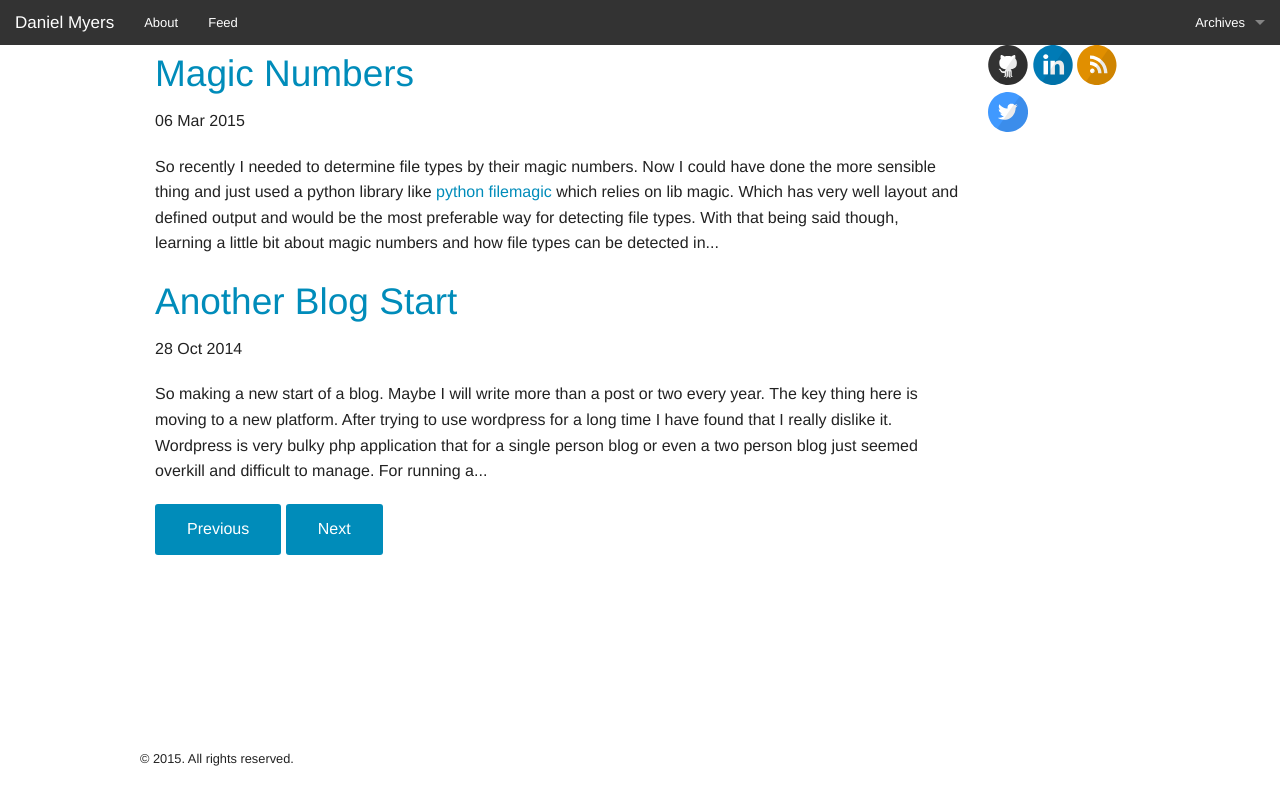
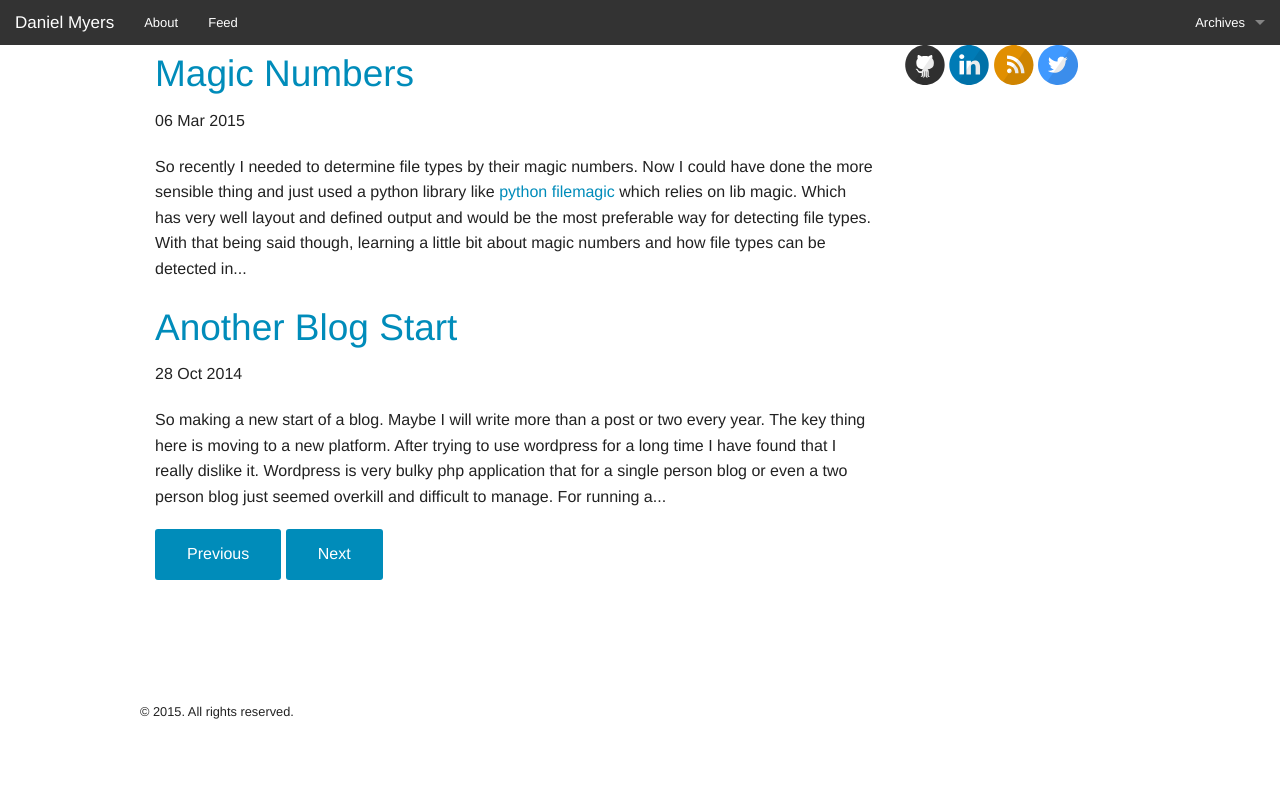
Before and after one commit to danlmyers/moird.github.io, a Jekyll site: the page built from index.html, in a window 1280 px wide. Shown: the top 805 px of the page. Built offline with Jekyll 4.4.1, drawn with Linux system fonts in a browser that asks for light colours; Markdown is read by kramdown in place of the engine named in the settings; the list of posts is cut into pages by our own code.

Commit message:
Minor Format Change

```diff
--- a/_layouts/default.html
+++ b/_layouts/default.html
@@ -32,11 +32,11 @@
     </nav>
 
 	<div class="row">
-		<div class="small-12 large-10 columns">
+		<div class="small-12 large-9 columns">
 			{{ content }}
 			{% include comments.html %}
 		</div>
-		<div class="large-2 columns">
+		<div class="large-3 columns">
 			{% include svg_icons.html %}
 			{% include google_sideads.html %}
 		</div>
```
